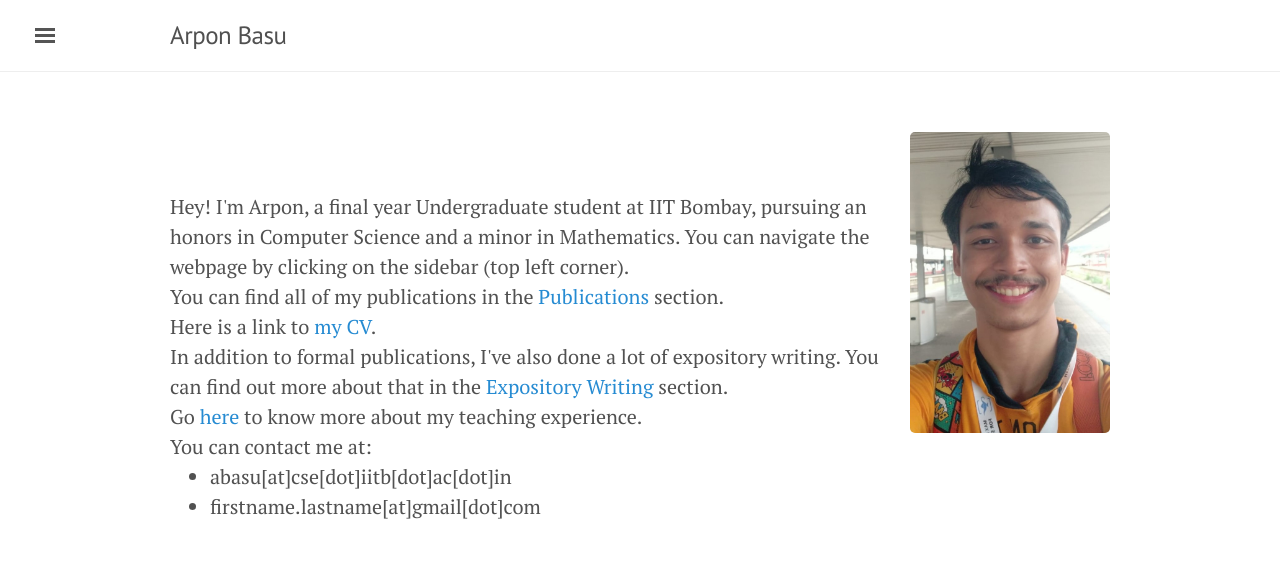
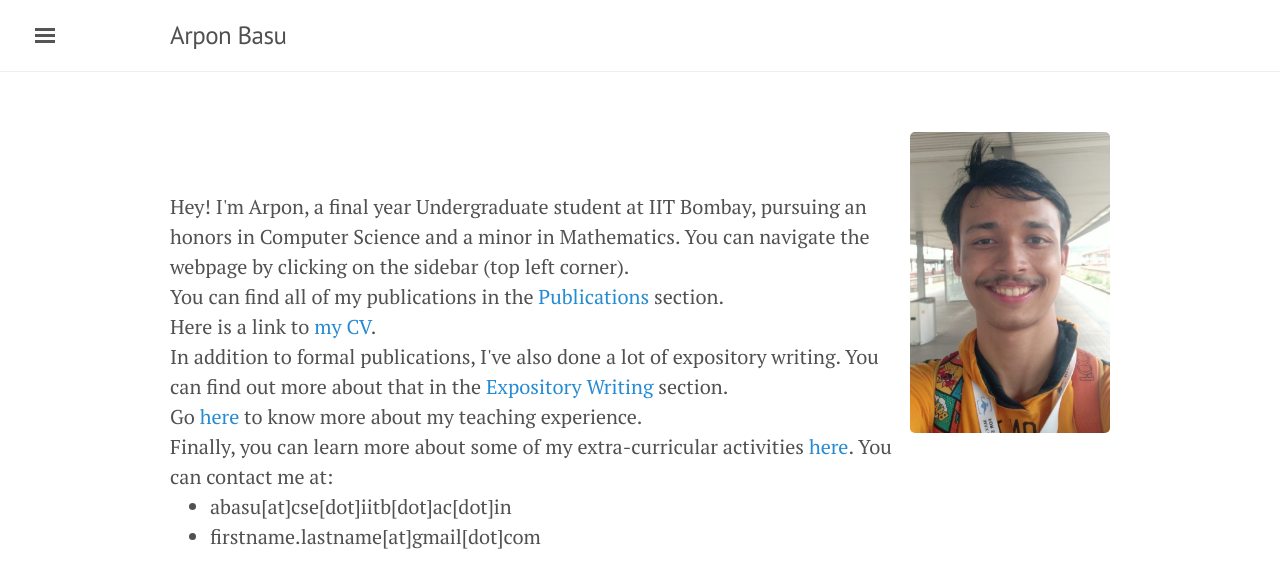
Before and after one commit to rugiarindam/rugiarindam.github.io, a Jekyll site: the page built from index.html, in a window 1280 px wide. Shown: the top 588 px of the page. Built offline with Jekyll 4.4.1, drawn with Linux system fonts in a browser that asks for light colours; nearby versions of some CDN libraries; the list of posts is cut into pages by our own code.

```diff
--- a/index.html
+++ b/index.html
@@ -9,6 +9,7 @@ You can find all of my publications in the <a href="publications">Publications</
 Here is a link to <a href="./cv.pdf">my CV</a>.<br>
 In addition to formal publications, I've also done a lot of expository writing. You can find out more about that in the <a href="notes">Expository Writing</a> section.<br>
 Go <a href="teach">here</a> to know more about my teaching experience.<br>
+Finally, you can learn more about some of my extra-curricular activities <a href="misc">here</a>.
 You can contact me at:
 <ul>
 	<li>abasu[at]cse[dot]iitb[dot]ac[dot]in</li>
```
